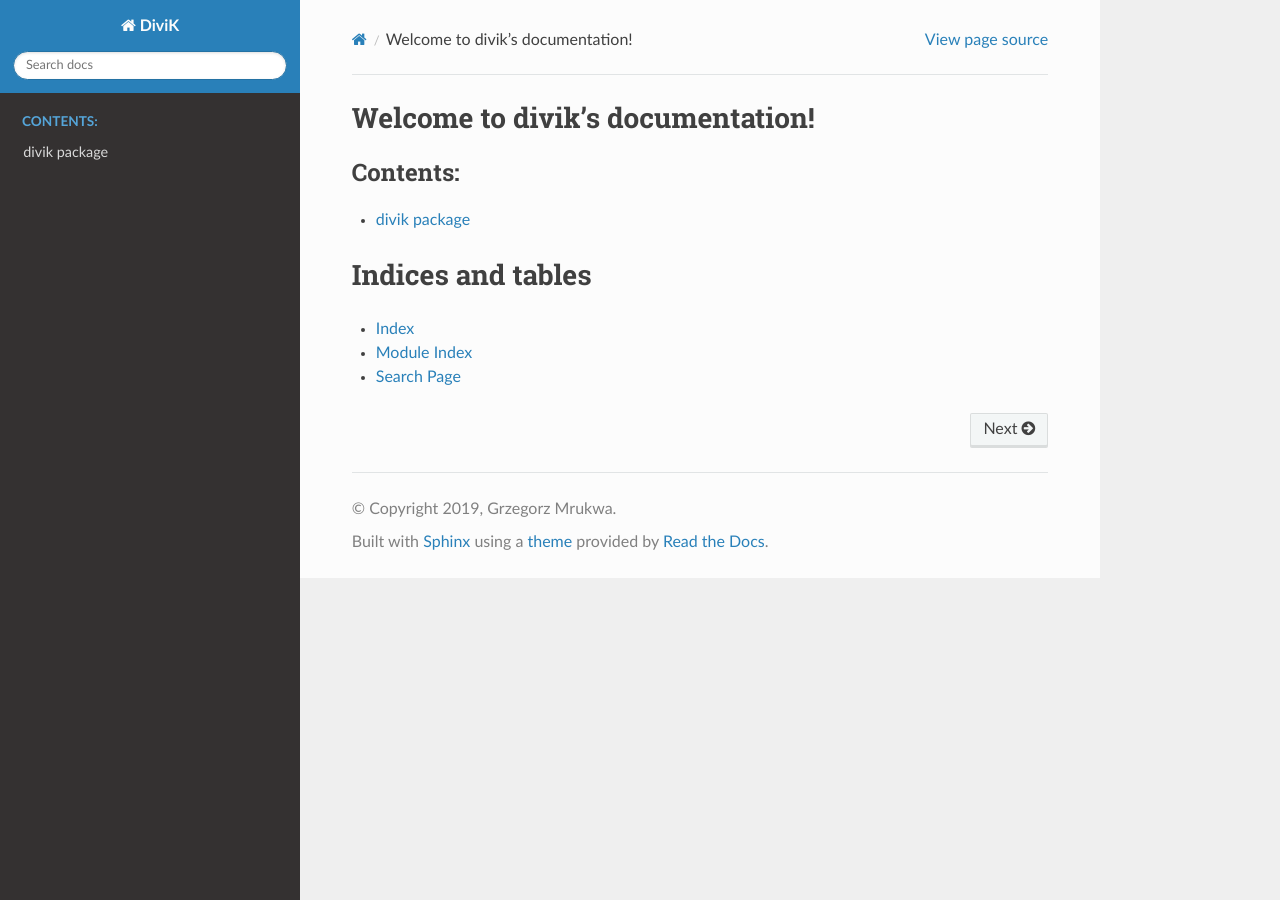
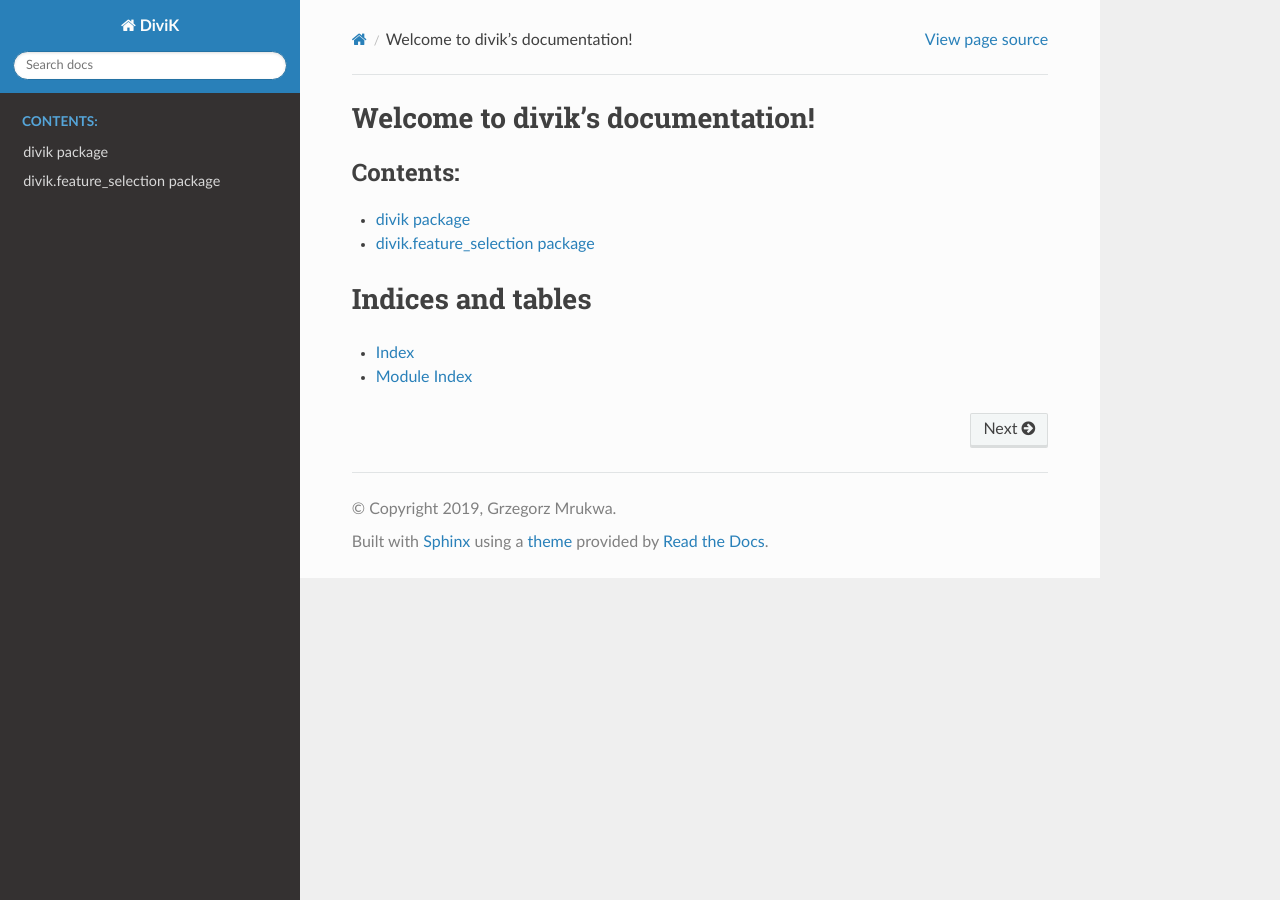
Before and after one commit to gmrukwa/divik, a Sphinx documentation site: the page built from docs/index.rst, in a window 1280 px wide. Built offline with Sphinx 7.4.7 and the Read the Docs theme 2.0.0, drawn with Linux system fonts in a browser that asks for light colours.

Commit message:
Introduce feature_selection doc page

```diff
--- /dev/null
+++ b/docs/divik.feature_selection.rst
@@ -0,0 +1,7 @@
+divik.feature\_selection package
+================================
+
+.. automodule:: divik.feature_selection
+   :members:
+   :undoc-members:
+   :show-inheritance:
--- a/docs/index.rst
+++ b/docs/index.rst
@@ -11,6 +11,7 @@ Welcome to divik's documentation!
    :caption: Contents:
 
    divik
+   divik.feature_selection
 
 
 Indices and tables
@@ -18,4 +19,3 @@ Indices and tables
 
 * :ref:`genindex`
 * :ref:`modindex`
-* :ref:`search`
```
